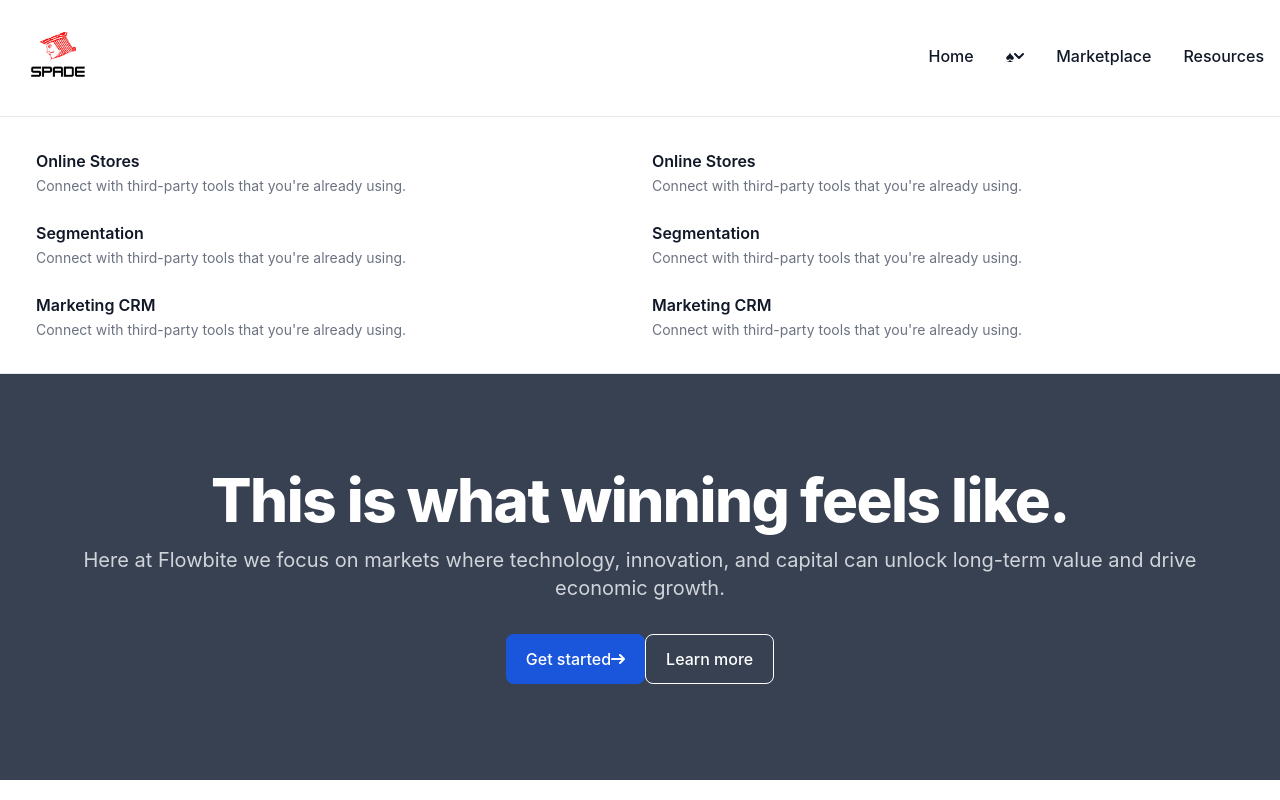
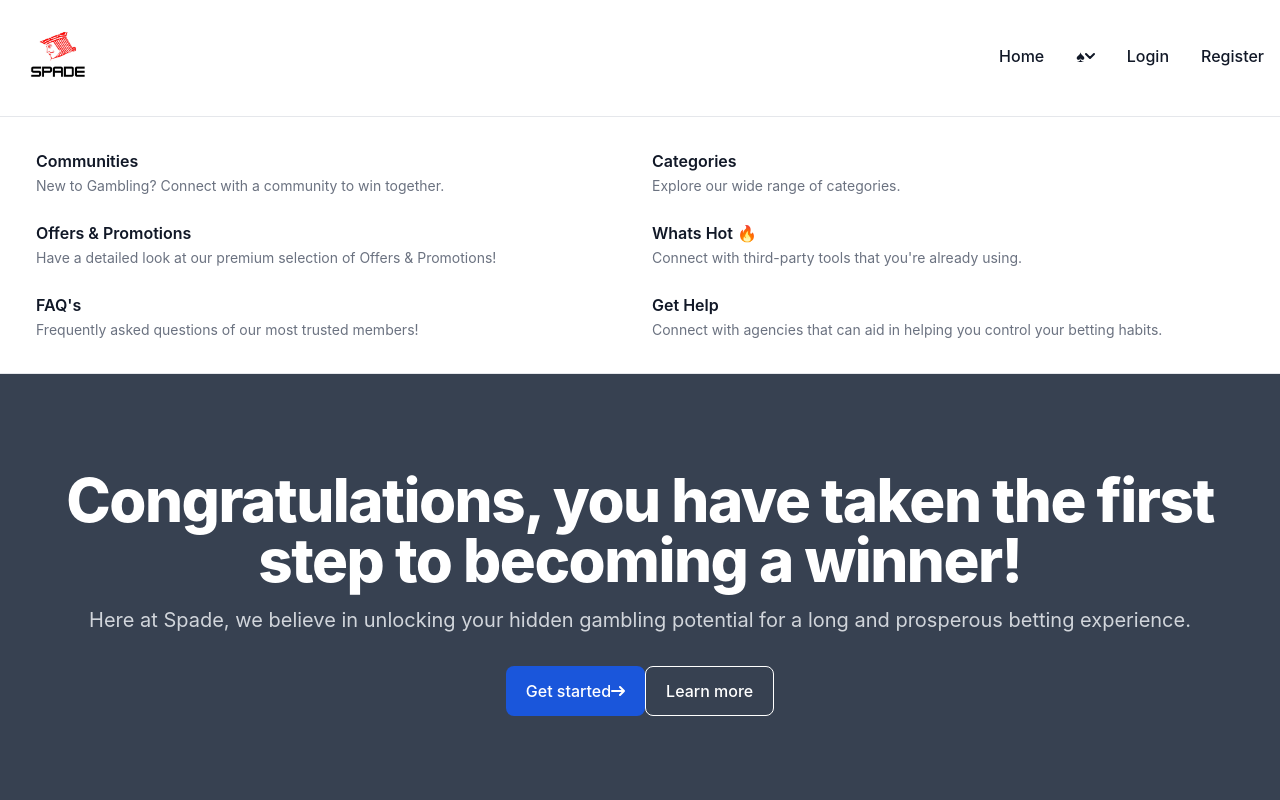
Before and after one commit to Starkoiii/eyes, a plain HTML site: page assets/index.html in a window 1280 px wide. Shown: the top 800 px of the page. Drawn offline with nearby package versions, Linux system fonts and the light colour scheme.

Commit message:
edited dropdown menu options, changed wording for advertisement and changed footer/navbar

```diff
--- a/assets/index.html
+++ b/assets/index.html
@@ -5,6 +5,8 @@
   <meta name="viewport" content="width=device-width, initial-scale=1.0">
   <link href="./style.css" rel="stylesheet">
   <script src="script.js" defer></script>
+  <!-- TAILWIND CSS -->
+  <link href="https://cdn.jsdelivr.net/npm/tailwindcss@2.2.19/dist/tailwind.min.css" rel="stylesheet">
   <!-- Flowbite css  -->
   <link href="https://cdnjs.cloudflare.com/ajax/libs/flowbite/2.3.0/flowbite.min.css" rel="stylesheet" />
 </head>
@@ -37,10 +39,10 @@
 </svg></button>
               </li>
               <li>
-                  <a href="#" class="block py-2 px-3 text-gray-900 rounded hover:bg-gray-100 md:hover:bg-transparent md:hover:text-blue-700 md:p-0 dark:text-white md:dark:hover:text-blue-500 dark:hover:bg-gray-700 dark:hover:text-blue-500 md:dark:hover:bg-transparent dark:border-gray-700">Marketplace</a>
+                  <a href="#" class="block py-2 px-3 text-gray-900 rounded hover:bg-gray-100 md:hover:bg-transparent md:hover:text-blue-700 md:p-0 dark:text-white md:dark:hover:text-blue-500 dark:hover:bg-gray-700 dark:hover:text-blue-500 md:dark:hover:bg-transparent dark:border-gray-700">Login</a>
               </li>
               <li>
-                  <a href="#" class="block py-2 px-3 text-gray-900 rounded hover:bg-gray-100 md:hover:bg-transparent md:hover:text-blue-700 md:p-0 dark:text-white md:dark:hover:text-blue-500 dark:hover:bg-gray-700 dark:hover:text-blue-500 md:dark:hover:bg-transparent dark:border-gray-700">Resources</a>
+                  <a href="#" class="block py-2 px-3 text-gray-900 rounded hover:bg-gray-100 md:hover:bg-transparent md:hover:text-blue-700 md:p-0 dark:text-white md:dark:hover:text-blue-500 dark:hover:bg-gray-700 dark:hover:text-blue-500 md:dark:hover:bg-transparent dark:border-gray-700">Register</a>
               </li>
           </ul>
       </div>
@@ -50,51 +52,51 @@
           <ul>
               <li>
                   <a href="#" class="block p-3 rounded-lg hover:bg-gray-100 dark:hover:bg-gray-700">
-                      <div class="font-semibold">Online Stores</div>
-                      <span class="text-sm text-gray-500 dark:text-gray-400">Connect with third-party tools that you're already using.</span>
+                      <div class="font-semibold">Communities</div>
+                      <span class="text-sm text-gray-500 dark:text-gray-400">New to Gambling? Connect with a community to win together.</span>
                   </a>
               </li>
               <li>
                   <a href="#" class="block p-3 rounded-lg hover:bg-gray-100 dark:hover:bg-gray-700">
-                      <div class="font-semibold">Segmentation</div>
-                      <span class="text-sm text-gray-500 dark:text-gray-400">Connect with third-party tools that you're already using.</span>
+                      <div class="font-semibold">Offers & Promotions</div>
+                      <span class="text-sm text-gray-500 dark:text-gray-400">Have a detailed look at our premium selection of Offers & Promotions!</span>
                   </a>
               </li>
               <li>
                   <a href="#" class="block p-3 rounded-lg hover:bg-gray-100 dark:hover:bg-gray-700">
-                      <div class="font-semibold">Marketing CRM</div>
-                      <span class="text-sm text-gray-500 dark:text-gray-400">Connect with third-party tools that you're already using.</span>
+                      <div class="font-semibold">FAQ's</div>
+                      <span class="text-sm text-gray-500 dark:text-gray-400">Frequently asked questions of our most trusted members!</span>
                   </a>
               </li>
           </ul>
           <ul>
               <li>
                   <a href="#" class="block p-3 rounded-lg hover:bg-gray-100 dark:hover:bg-gray-700">
-                      <div class="font-semibold">Online Stores</div>
+                      <div class="font-semibold">Categories</div>
+                      <span class="text-sm text-gray-500 dark:text-gray-400">Explore our wide range of categories.</span>
+                  </a>
+              </li>
+              <li>
+                  <a href="#" class="block p-3 rounded-lg hover:bg-gray-100 dark:hover:bg-gray-700">
+                      <div class="font-semibold">Whats Hot 🔥</div>
                       <span class="text-sm text-gray-500 dark:text-gray-400">Connect with third-party tools that you're already using.</span>
                   </a>
               </li>
               <li>
                   <a href="#" class="block p-3 rounded-lg hover:bg-gray-100 dark:hover:bg-gray-700">
-                      <div class="font-semibold">Segmentation</div>
-                      <span class="text-sm text-gray-500 dark:text-gray-400">Connect with third-party tools that you're already using.</span>
-                  </a>
-              </li>
-              <li>
-                  <a href="#" class="block p-3 rounded-lg hover:bg-gray-100 dark:hover:bg-gray-700">
-                      <div class="font-semibold">Marketing CRM</div>
-                      <span class="text-sm text-gray-500 dark:text-gray-400">Connect with third-party tools that you're already using.</span>
+                      <div class="font-semibold">Get Help</div>
+                      <span class="text-sm text-gray-500 dark:text-gray-400">Connect with agencies that can aid in helping you control your betting habits.</span>
                   </a>
               </li>
           </ul>
       </div>
   </div>
 </nav>
-<!-- JUMBOTRON FOR CENTER PAGE -->
+<!-- JUMBOTRON -->
 <section class="bg-center bg-no-repeat bg-[url('https://flowbite.s3.amazonaws.com/docs/jumbotron/conference.jpg')] bg-gray-700 bg-blend-multiply">
     <div class="px-4 mx-auto max-w-screen-xl text-center py-24 lg:py-56">
-        <h1 class="mb-4 text-4xl font-extrabold tracking-tight leading-none text-white md:text-5xl lg:text-6xl">This is what winning feels like.</h1>
-        <p class="mb-8 text-lg font-normal text-gray-300 lg:text-xl sm:px-16 lg:px-48">Here at Flowbite we focus on markets where technology, innovation, and capital can unlock long-term value and drive economic growth.</p>
+        <h1 class="mb-4 text-4xl font-extrabold tracking-tight leading-none text-white md:text-5xl lg:text-6xl">Congratulations, you have taken the first step to becoming a winner!</h1>
+        <p class="mb-8 text-lg font-normal text-gray-300 lg:text-xl sm:px-16 lg:px-48">Here at Spade, we believe in unlocking your hidden gambling potential for a long and prosperous betting experience.</p>
         <div class="flex flex-col space-y-4 sm:flex-row sm:justify-center sm:space-y-0">
             <a href="#" class="inline-flex justify-center items-center py-3 px-5 text-base font-medium text-center text-white rounded-lg bg-blue-700 hover:bg-blue-800 focus:ring-4 focus:ring-blue-300 dark:focus:ring-blue-900">
                 Get started
@@ -108,6 +110,8 @@
         </div>
     </div>
 </section>
+
+<!--  -->
 
 <!-- HEADING MARK -->
 <h4> </h4>
@@ -255,10 +259,10 @@
                   <h2 class="mb-6 text-sm font-semibold text-gray-900 uppercase dark:text-white">Resources</h2>
                   <ul class="text-gray-500 dark:text-gray-400 font-medium">
                       <li class="mb-4">
-                          <a href="https://flowbite.com/" class="hover:underline">Flowbite</a>
+                          <a href="https://flowbite.com/" class="hover:underline">About Us</a>
                       </li>
                       <li>
-                          <a href="https://tailwindcss.com/" class="hover:underline">Tailwind CSS</a>
+                          <a href="https://tailwindcss.com/" class="hover:underline">Gambling Addiction?</a>
                       </li>
                   </ul>
               </div>
--- a/assets/style.css
+++ b/assets/style.css
@@ -66,6 +66,7 @@ body {
 .right-handle {
   border-top-right-radius: 0;
   border-bottom-right-radius: 0;
+  margin-right: 0px;
 }
 
 .handle:hover,
```
Also changed, not shown: assets/images/casino.jpeg (added), 1 other file.
